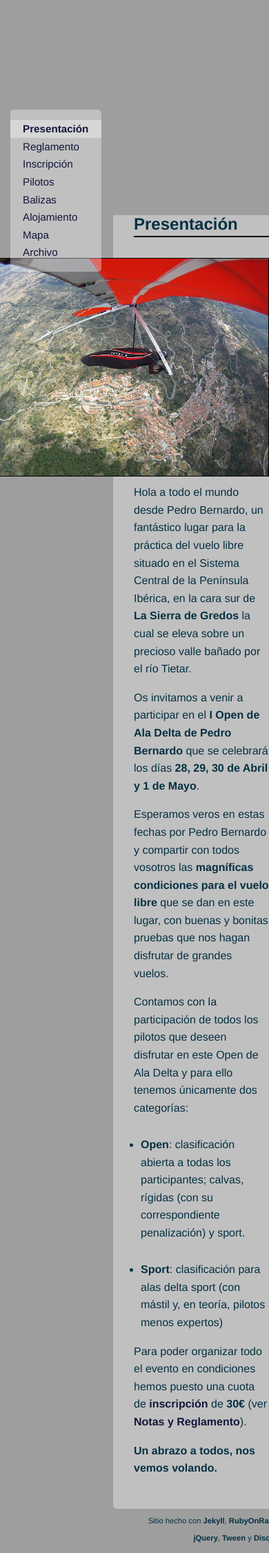
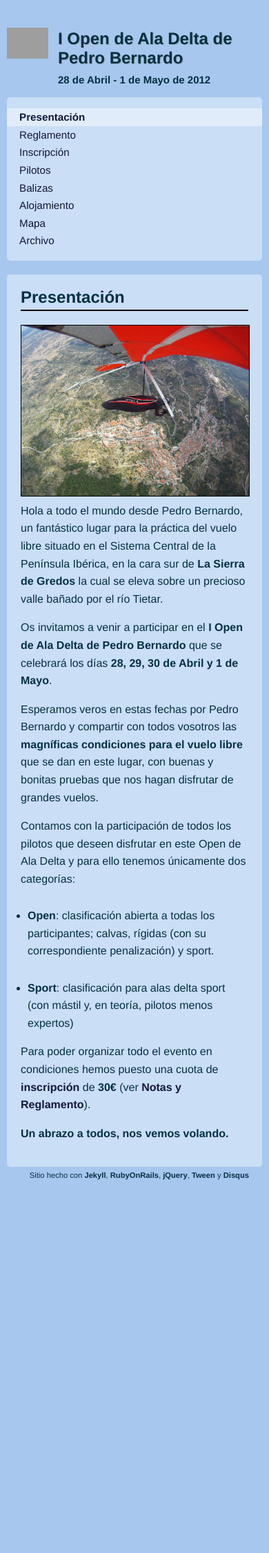
Before and after one commit to nando/openfly, a Jekyll site: the page built from index.md, in a window 390 px wide. Shown: the whole page at 69% size. Built offline with Jekyll 4.4.1, drawn with Linux system fonts in a browser that asks for light colours; after the commit the page ends 1726 px from its top, so only the background shows below that.

Commit message:
responsive

```diff
--- a/styles/inspired_by_bundler_inspired.css
+++ b/styles/inspired_by_bundler_inspired.css
@@ -2,10 +2,12 @@ body{
   background:#FAFAFC;
   background-attachment: fixed;
   background-image: url("../images/pb_background.jpg");
+  background-repeat:repeat-x;
   color:#043042;
   font:16px Helvetica,Arial,sans-serif;
   line-height:1.6em;
   margin-left:164px;
+  max-width:960px;
 }
 a{
   color:#14173a;
@@ -25,12 +27,16 @@ img.glider {
   left:-150px;
   top:60px;
 }
+
+header{
+  margin-top:42px;
+}
+
 header h1{
   font-size:36px;
   font-weight:bolder;
   margin-bottom:0;
   line-height:0.9em;
-  margin-top:42px;
   text-shadow:#91a1a9 1px 1px 0
 }
 header h2{
@@ -39,6 +45,7 @@ header h2{
 }
 nav{
   background:url("../images/section_bg.png");
+  background: rgba(255,2555,255, .4);
   font-size:95%;
   position:fixed;
   left:15px;
@@ -61,12 +68,14 @@ nav li a{
 }
 nav li.active {
   background:url("../images/section_bg.png");
+  background: rgba(255,2555,255, .4);
 }
 nav li.active a {
   font-weight: bold;
 }
 nav li a:hover {
   background:url("../images/section_bg.png");
+  background: rgba(255,2555,255, .4);
   border-bottom:0;
 }
 div.centered {
@@ -75,6 +84,7 @@ div.centered {
 }
 div.article {
   background:url("../images/section_bg.png");
+  background: rgba(255,2555,255, .4);
   padding:10px 20px 30px 30px;
   margin-top:54px;
   width:90%;
@@ -90,6 +100,7 @@ div.account {
   text-align: center;
   font-size: 130%;
   background:url("../images/section_bg.png");
+  background: rgba(255,2555,255, .4);
   border-radius:5px;
   -moz-border-radius:5px;
 
@@ -136,8 +147,20 @@ fieldset {
 }
 form#new_pilot fieldset input, form#new_pilot fieldset select {
   font-size: 110%;
-  width: 98%;
+  width: 100%;
+  border:1px solid #666;
+  font-size:14px;
 }
+
+form#new_pilot fieldset input {
+  padding:6px 0;
+  text-indent:7px;
+}
+
+form#new_pilot fieldset select {
+
+}
+
 form#new_pilot fieldset div.field label.error {
   display: none!important;
 }
@@ -208,6 +231,7 @@ table.pilots tfoot td.total {
 }
 table.pilots tfoot td{
   background:url("../images/section_bg.png");
+  background: rgba(255,2555,255, .4);
   font-size: 90%;
 }
 tfoot {
@@ -234,10 +258,7 @@ footer {
 footer a {
   color:#043042;
 }
-body.balizas footer, body.mapa footer,
-body.balizas div.article, body.mapa div.article {
-  width:90%;
-}
+
 body.mapa iframe {
   width:100%;
   height:100%;
@@ -305,3 +326,162 @@ th.fs_res
 border:solid 1px gray;
 vertical-align:center;
 }
+
+
+
+
+
+/*		Default Layout: 992px.
+		Leftover space for scrollbars @1024px: 32px.
+-------------------------------------------------------------------------------
+cols    1     2      3      4      5      6      7      8      9      10
+px      68    160    252    344    436    528    620    712    804    896    */
+
+body {
+	-webkit-text-size-adjust: 100%; /* Stops Mobile Safari from auto-adjusting font-sizes */
+}
+
+
+
+/*		Tablet Layout: 768px.
+		Inherits styles from: Default Layout.
+-----------------------------------------------------------------
+cols    1     2      3      4      5      6      7      8
+px      68    160    252    344    436    528    620    712    */
+
+@media only screen and (min-width: 768px) and (max-width: 991px) {
+
+  body {
+    background:#A7C7EF;
+  }
+
+  header h1 {
+    font-size:30px;
+  }
+
+  article img {
+    max-width:50%;
+  }
+
+  h2 span.date {
+    float:none;
+    color:#333;
+    font-size:12px;
+    display:block;
+  }
+
+
+}
+
+
+
+/*		Mobile Layout: 320px.
+		Inherits styles from: Default Layout.
+--------------------------------------------- */
+
+@media only screen and (max-width: 767px) {
+
+    body {
+      margin-left:0;
+      margin-right:0;
+      background:#A7C7EF;
+    }
+
+    header {
+      padding-top:0px;
+      margin-left:10px;
+      margin-right:10px;
+      position:relative;
+    }
+
+    header h1,
+    header h2 {
+      padding-left:74px;
+    }
+
+    header h1 {
+      font-size:24px;
+      line-height:normal;
+    }
+
+    header h2 {
+      font-size:15px;
+    }
+
+    nav {
+      position:static;
+      left:auto;
+      top:auto;
+      padding-top:1px;
+      padding-bottom:1px;
+    }
+
+    nav {
+      margin-bottom:20px;
+    }
+
+    img.logo {
+      position:absolute;
+      left:0;
+      top:-2px;
+      width:60px;
+    }
+
+    div.article {
+      margin:0 10px;
+      width:auto;
+      padding:20px;
+    }
+
+    article img {
+      width:100%;
+    }
+
+    section h2 {
+      margin-top:0;
+    }
+
+    h2 span.date {
+      float:none;
+      color:#333;
+      font-size:12px;
+      display:block;
+    }
+
+    article img.left,
+    article img.right {
+      float:none;
+      margin:0;
+    }
+
+
+    fieldset {
+      width:100%;
+      margin-left:0;
+      margin-right:0;
+      margin-bottom:20px;
+      padding-left:0;
+      padding-right:0;
+    }
+
+    fieldset > * {
+      margin-left:20px;
+      margin-right:20px;
+    }
+
+    footer {
+      margin:0 10px;
+    }
+
+}
+
+
+
+/*		Wide Mobile Layout: 480px.
+		Inherits styles from: Default Layout, Mobile Layout.
+------------------------------------------------------------*/
+
+@media only screen and (min-width: 480px) and (max-width: 767px) {
+
+
+}
```
Also changed, not shown: javascript/jquery.fitvids.js (added, +77 -0 lines), pilotos.html (+3 -4 lines).
